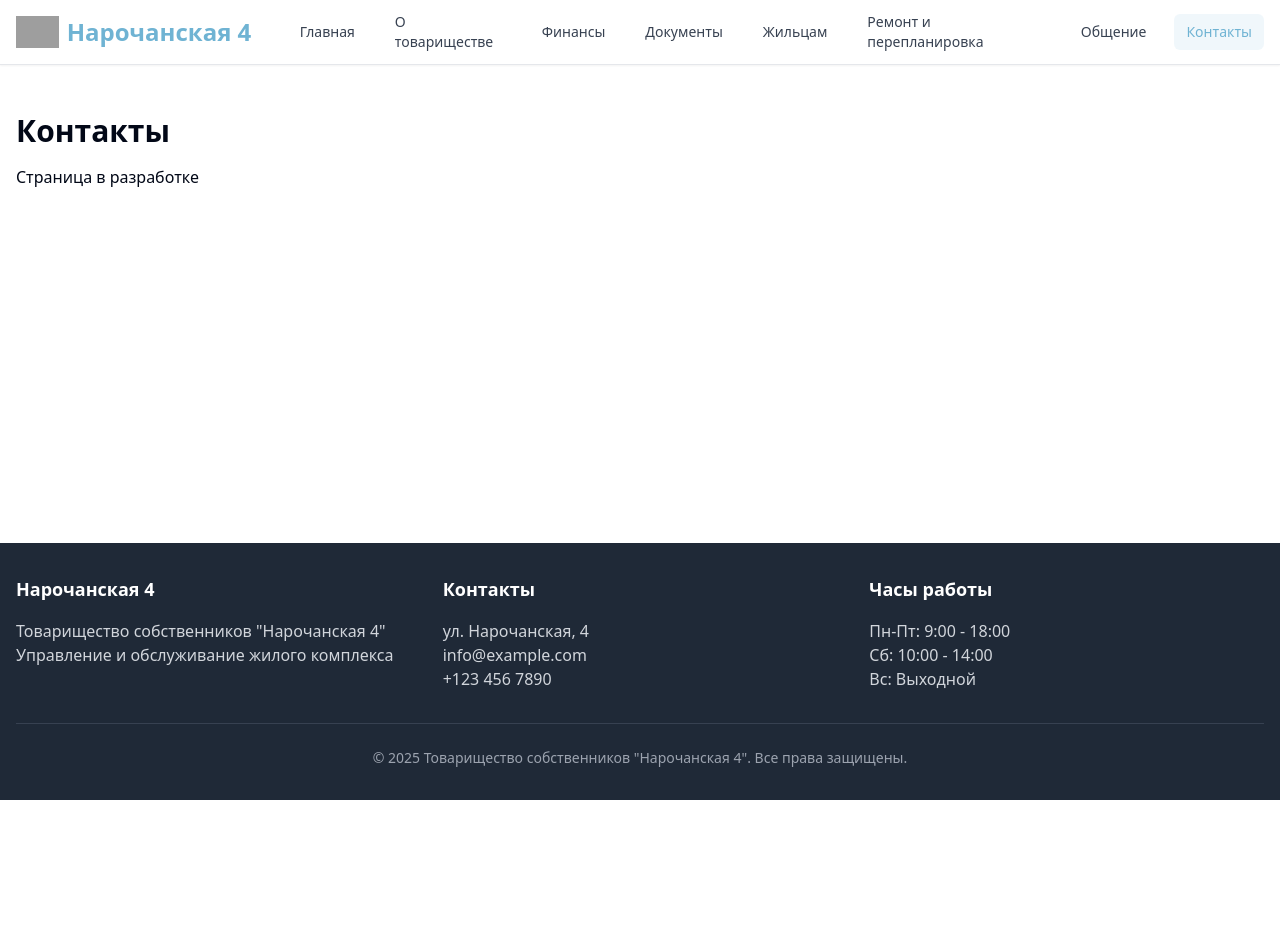
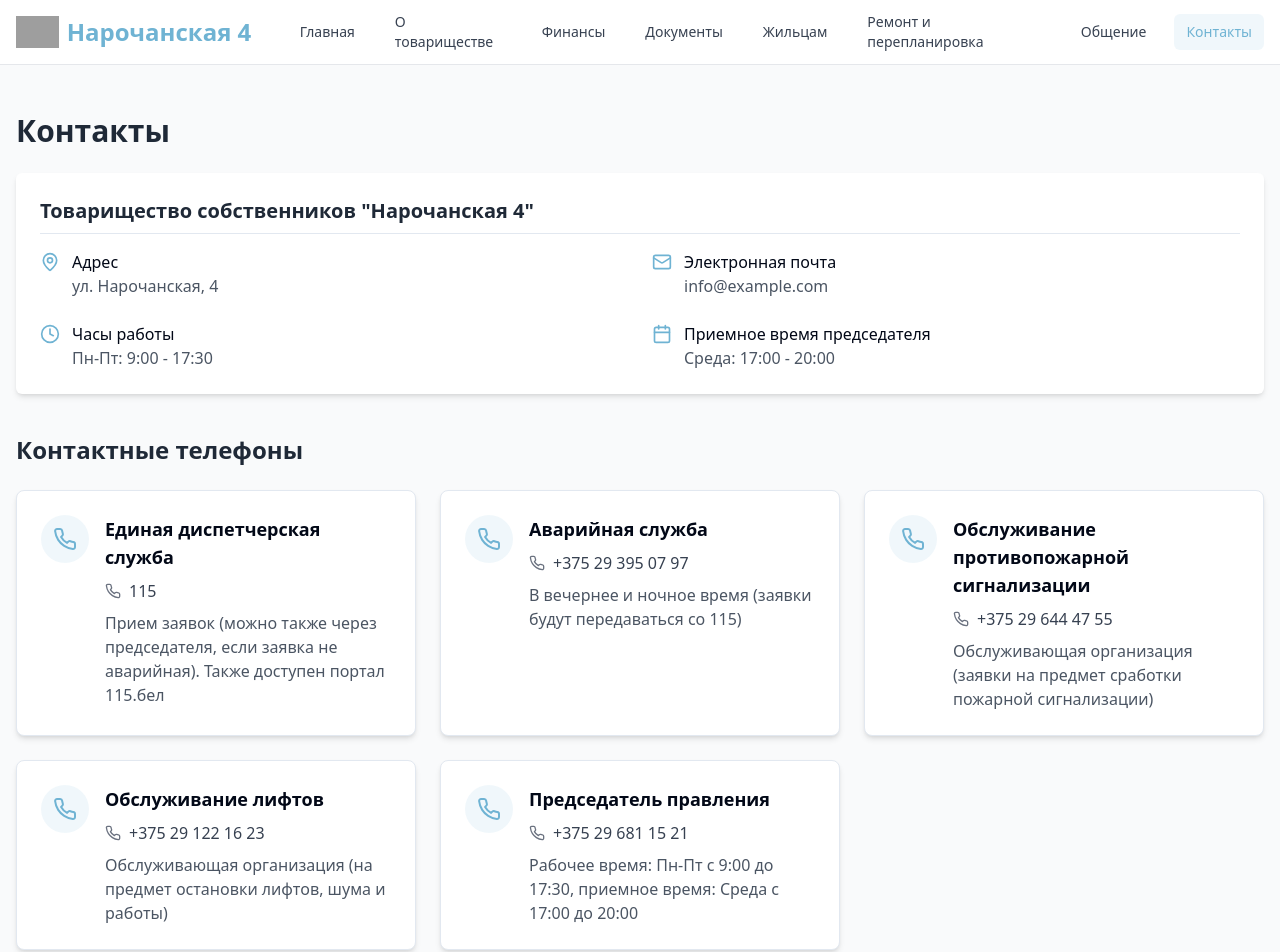
Before and after one commit to alrotech/web-nrchby, a React (Vite) app: page /contacts in a window 1280 px wide. Shown: the top 952 px of the page. Before the commit the page ends 800 px from the top, so only its background shows below. Built offline with nearby package versions, Linux system fonts and the light colour scheme; grey boxes are pictures that could not be loaded.

Commit message:
Add contact information
Update contact information in the footer with the provided details, including the dispatch service, emergency services, and contact information for various maintenance services and the chairman.

```diff
--- a/src/App.tsx
+++ b/src/App.tsx
@@ -8,6 +8,7 @@ import Layout from "./components/Layout";
 import Index from "./pages/Index";
 import About from "./pages/About";
 import Documents from "./pages/Documents";
+import Contacts from "./pages/Contacts";
 import NotFound from "./pages/NotFound";
 
 // Placeholder components for routes that will be built later
@@ -15,7 +16,6 @@ const Finances = () => (<div className="container mx-auto px-4 py-12"><h1 classN
 const Residents = () => (<div className="container mx-auto px-4 py-12"><h1 className="text-3xl font-bold">Жильцам</h1><p className="mt-4">Страница в разработке</p></div>);
 const Renovation = () => (<div className="container mx-auto px-4 py-12"><h1 className="text-3xl font-bold">Ремонт и перепланировка</h1><p className="mt-4">Страница в разработке</p></div>);
 const Communication = () => (<div className="container mx-auto px-4 py-12"><h1 className="text-3xl font-bold">Общение</h1><p className="mt-4">Страница в разработке</p></div>);
-const Contacts = () => (<div className="container mx-auto px-4 py-12"><h1 className="text-3xl font-bold">Контакты</h1><p className="mt-4">Страница в разработке</p></div>);
 
 const queryClient = new QueryClient();
 
--- a/src/components/Layout.tsx
+++ b/src/components/Layout.tsx
@@ -19,15 +19,15 @@ const Footer = () => (
           <h3 className="text-lg font-semibold mb-4">Контакты</h3>
           <p className="text-gray-300">ул. Нарочанская, 4</p>
           <p className="text-gray-300">info@example.com</p>
-          <p className="text-gray-300">+123 456 7890</p>
+          <p className="text-gray-300">+375 29 681 15 21</p>
         </div>
 
         <div>
           <h3 className="text-lg font-semibold mb-4">Часы работы</h3>
           <p className="text-gray-300">
-            Пн-Пт: 9:00 - 18:00<br />
-            Сб: 10:00 - 14:00<br />
-            Вс: Выходной
+            Пн-Пт: 9:00 - 17:30<br />
+            Приемные часы: Среда 17:00 - 20:00<br />
+            Сб-Вс: Выходной
           </p>
         </div>
       </div>
--- /dev/null
+++ b/src/pages/Contacts.tsx
@@ -0,0 +1,121 @@
+
+import React from 'react';
+import { Phone, Clock, Calendar, MapPin, Mail } from 'lucide-react';
+import { Card } from '@/components/ui/card';
+
+const ContactCard = ({
+  title,
+  phone,
+  description,
+  icon: Icon
+}: {
+  title: string;
+  phone: string;
+  description: string;
+  icon: React.ElementType
+}) => (
+  <Card className="p-6 shadow-md hover:shadow-lg transition-shadow">
+    <div className="flex items-start">
+      <div className="rounded-full p-3 bg-primary/10 mr-4">
+        <Icon className="h-6 w-6 text-primary" />
+      </div>
+      <div>
+        <h3 className="text-lg font-bold mb-2">{title}</h3>
+        <div className="flex items-center mb-2">
+          <Phone className="h-4 w-4 text-gray-500 mr-2" />
+          <span className="text-gray-700 font-medium">{phone}</span>
+        </div>
+        <p className="text-gray-600">{description}</p>
+      </div>
+    </div>
+  </Card>
+);
+
+const Contacts = () => {
+  return (
+    <div className="bg-gray-50 min-h-screen">
+      <div className="container mx-auto px-4 py-12">
+        <h1 className="text-3xl font-bold text-gray-800 mb-6">Контакты</h1>
+
+        <div className="mb-10">
+          <div className="bg-white p-6 rounded-md shadow-md mb-8">
+            <h2 className="text-xl font-semibold mb-4 text-gray-800 border-b pb-2">Товарищество собственников "Нарочанская 4"</h2>
+            <div className="grid grid-cols-1 md:grid-cols-2 gap-6">
+              <div className="flex items-start">
+                <MapPin className="h-5 w-5 text-primary mr-3 mt-0.5" />
+                <div>
+                  <h3 className="font-medium">Адрес</h3>
+                  <p className="text-gray-600">ул. Нарочанская, 4</p>
+                </div>
+              </div>
+
+              <div className="flex items-start">
+                <Mail className="h-5 w-5 text-primary mr-3 mt-0.5" />
+                <div>
+                  <h3 className="font-medium">Электронная почта</h3>
+                  <p className="text-gray-600">info@example.com</p>
+                </div>
+              </div>
+
+              <div className="flex items-start">
+                <Clock className="h-5 w-5 text-primary mr-3 mt-0.5" />
+                <div>
+                  <h3 className="font-medium">Часы работы</h3>
+                  <p className="text-gray-600">Пн-Пт: 9:00 - 17:30</p>
+                </div>
+              </div>
+
+              <div className="flex items-start">
+                <Calendar className="h-5 w-5 text-primary mr-3 mt-0.5" />
+                <div>
+                  <h3 className="font-medium">Приемное время председателя</h3>
+                  <p className="text-gray-600">Среда: 17:00 - 20:00</p>
+                </div>
+              </div>
+            </div>
+          </div>
+        </div>
+
+        <h2 className="text-2xl font-semibold mb-6 text-gray-800">Контактные телефоны</h2>
+        <div className="grid grid-cols-1 md:grid-cols-2 lg:grid-cols-3 gap-6">
+          <ContactCard
+            title="Единая диспетчерская служба"
+            phone="115"
+            description="Прием заявок (можно также через председателя, если заявка не аварийная). Также доступен портал 115.бел"
+            icon={Phone}
+          />
+
+          <ContactCard
+            title="Аварийная служба"
+            phone="+375 29 395 07 97"
+            description="В вечернее и ночное время (заявки будут передаваться со 115)"
+            icon={Phone}
+          />
+
+          <ContactCard
+            title="Обслуживание противопожарной сигнализации"
+            phone="+375 29 644 47 55"
+            description="Обслуживающая организация (заявки на предмет сработки пожарной сигнализации)"
+            icon={Phone}
+          />
+
+          <ContactCard
+            title="Обслуживание лифтов"
+            phone="+375 29 122 16 23"
+            description="Обслуживающая организация (на предмет остановки лифтов, шума и работы)"
+            icon={Phone}
+          />
+
+          <ContactCard
+            title="Председатель правления"
+            phone="+375 29 681 15 21"
+            description="Рабочее время: Пн-Пт с 9:00 до 17:30, приемное время: Среда с 17:00 до 20:00"
+            icon={Phone}
+          />
+        </div>
+      </div>
+    </div>
+  );
+};
+
+export default Contacts;
```
